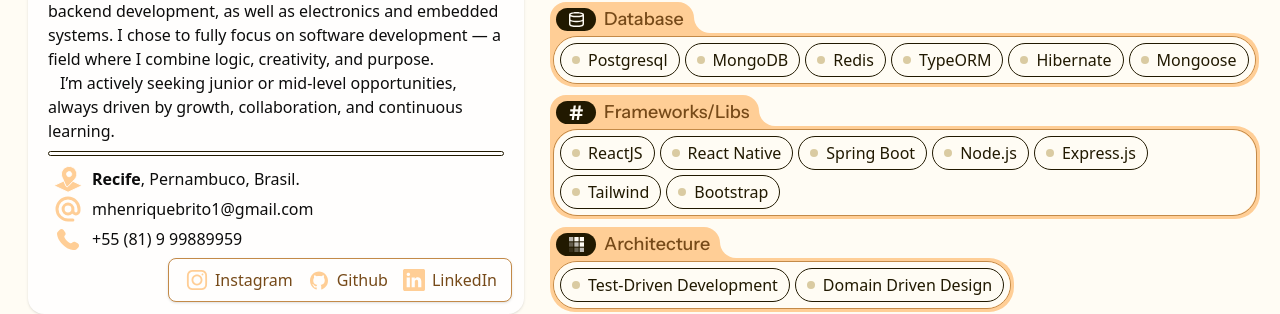
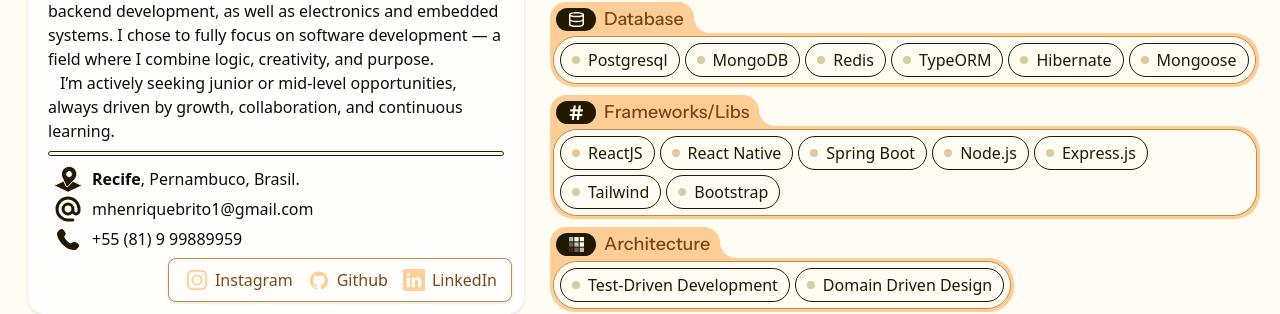
Before and after one commit to brit0dev/portfolio, a React (Vite) app: page / in a window 1280 px wide. Shown: the part 1241-1555 px from the top of the page. Built offline with nearby package versions, Linux system fonts and the light colour scheme.

Commit message:
style(icons): Refactor icons to use currentColor and improve theme consistency

```diff
--- a/src/components/common/icons/links/EmailIcon.tsx
+++ b/src/components/common/icons/links/EmailIcon.tsx
@@ -10,7 +10,7 @@
   >
     <path
       d="M17.8889 13C17.8889 15.7 15.7 17.8889 13 17.8889C10.2999 17.8889 8.11111 15.7 8.11111 13C8.11111 10.2999 10.2999 8.11111 13 8.11111C15.7 8.11111 17.8889 10.2999 17.8889 13ZM17.8889 13V14.8333C17.8889 16.5209 19.2569 17.8889 20.9444 17.8889C22.632 17.8889 24 16.5209 24 14.8333V13C24 6.92487 19.0752 2 13 2C6.92487 2 2 6.92487 2 13C2 19.0752 6.92487 24 13 24H17.8889"
-      stroke="#FFCE96"
+      stroke="currentColor"
       stroke-width="3"
       stroke-linecap="round"
       stroke-linejoin="round"
--- a/src/components/common/icons/links/FigmaIcon.tsx
+++ b/src/components/common/icons/links/FigmaIcon.tsx
@@ -6,7 +6,7 @@
       fillRule="evenodd"
       clipRule="evenodd"
       d="M7.00005 2.04999H5.52505C4.71043 2.04999 4.05005 2.71037 4.05005 3.52499C4.05005 4.33961 4.71043 4.99999 5.52505 4.99999H7.00005V2.04999ZM7.00005 1.04999H8.00005H9.47505C10.842 1.04999 11.95 2.15808 11.95 3.52499C11.95 4.33163 11.5642 5.04815 10.9669 5.49999C11.5642 5.95184 11.95 6.66836 11.95 7.475C11.95 8.8419 10.842 9.95 9.47505 9.95C8.92236 9.95 8.41198 9.76884 8.00005 9.46266V9.95L8.00005 11.425C8.00005 12.7919 6.89195 13.9 5.52505 13.9C4.15814 13.9 3.05005 12.7919 3.05005 11.425C3.05005 10.6183 3.43593 9.90184 4.03317 9.44999C3.43593 8.99814 3.05005 8.28163 3.05005 7.475C3.05005 6.66836 3.43594 5.95184 4.03319 5.5C3.43594 5.04815 3.05005 4.33163 3.05005 3.52499C3.05005 2.15808 4.15814 1.04999 5.52505 1.04999H7.00005ZM8.00005 2.04999V4.99999H9.47505C10.2897 4.99999 10.95 4.33961 10.95 3.52499C10.95 2.71037 10.2897 2.04999 9.47505 2.04999H8.00005ZM5.52505 8.94998H7.00005L7.00005 7.4788L7.00005 7.475L7.00005 7.4712V6H5.52505C4.71043 6 4.05005 6.66038 4.05005 7.475C4.05005 8.28767 4.70727 8.94684 5.5192 8.94999L5.52505 8.94998ZM4.05005 11.425C4.05005 10.6123 4.70727 9.95315 5.5192 9.94999L5.52505 9.95H7.00005L7.00005 11.425C7.00005 12.2396 6.33967 12.9 5.52505 12.9C4.71043 12.9 4.05005 12.2396 4.05005 11.425ZM8.00005 7.47206C8.00164 6.65879 8.66141 6 9.47505 6C10.2897 6 10.95 6.66038 10.95 7.475C10.95 8.28962 10.2897 8.95 9.47505 8.95C8.66141 8.95 8.00164 8.29121 8.00005 7.47794V7.47206Z"
-      fill="#000000"
+      fill="currentColor"
     />
   </svg>
 );
--- a/src/components/common/icons/links/LocationIcon.tsx
+++ b/src/components/common/icons/links/LocationIcon.tsx
@@ -10,11 +10,11 @@
   >
     <path
       d="M19.6137 0.750981C15.1737 -0.0319077 10.9392 2.93317 10.1563 7.37315C9.84801 9.12147 10.1383 10.8268 10.8594 12.3086C10.8709 12.3431 10.8674 12.3788 10.8815 12.4124L12.5 16.1012L14.8237 21.3973C15.0065 21.8139 15.3858 22.1115 15.8334 22.1905C16.2809 22.2694 16.7391 22.1194 17.0534 21.7904L22.1994 16.4036L23.8309 14.6957C23.856 14.669 23.8646 14.6343 23.8872 14.6058C25.0716 13.46 25.9276 11.9567 26.2359 10.2084C27.0188 5.76844 24.0537 1.53387 19.6137 0.750981ZM17.7235 11.4707C16.2436 11.2098 15.2552 9.79823 15.5162 8.31824C15.7771 6.83825 17.1886 5.84989 18.6686 6.11085C20.1486 6.37181 21.137 7.78334 20.876 9.26333C20.6151 10.7433 19.2035 11.7317 17.7235 11.4707Z"
-      fill="#FFCE96"
+      fill="currentColor"
     />
     <path
       d="M15.8334 22.1905C15.3858 22.1115 15.0065 21.8139 14.8237 21.3973L12.5 16.1012L2 21L17.0534 28L32 21L22.1994 16.4036L17.0534 21.7904C16.7391 22.1194 16.2809 22.2694 15.8334 22.1905Z"
-      fill="#FFCE96"
+      fill="currentColor"
     />
     <path
       d="M22.1994 16.4036L17.0534 21.7904C16.7391 22.1194 16.2809 22.2694 15.8334 22.1905C15.3858 22.1115 15.0065 21.8139 14.8237 21.3973L12.5 16.1012M22.1994 16.4036L23.8309 14.6957C23.856 14.669 23.8646 14.6343 23.8872 14.6058C25.0716 13.46 25.9276 11.9567 26.2359 10.2084C27.0188 5.76844 24.0537 1.53387 19.6137 0.750981C15.1737 -0.0319077 10.9392 2.93317 10.1563 7.37315C9.84801 9.12147 10.1383 10.8268 10.8594 12.3086C10.8709 12.3431 10.8674 12.3788 10.8815 12.4124L12.5 16.1012M22.1994 16.4036L32 21L17.0534 28L2 21L12.5 16.1012M17.7235 11.4707C16.2436 11.2098 15.2552 9.79823 15.5162 8.31824C15.7771 6.83825 17.1886 5.84989 18.6686 6.11085C20.1486 6.37181 21.137 7.78334 20.876 9.26333C20.6151 10.7433 19.2035 11.7317 17.7235 11.4707Z"
--- a/src/components/common/icons/links/PhoneIcon.tsx
+++ b/src/components/common/icons/links/PhoneIcon.tsx
@@ -10,7 +10,7 @@
   >
     <path
       d="M15.3464 13.4724L14.7897 14.0317C14.7897 14.0317 13.4666 15.3615 9.85489 11.7319C6.24325 8.10232 7.5664 6.7726 7.5664 6.7726L7.91693 6.42031C8.78056 5.55246 8.86196 4.15913 8.10846 3.14195L6.56731 1.06122C5.63478 -0.197751 3.83283 -0.364059 2.76399 0.710082L0.845591 2.638C0.315612 3.17061 -0.0395411 3.86103 0.00353002 4.62694C0.113713 6.58638 0.990864 10.8023 5.88543 15.7211C11.0759 20.9373 15.9461 21.1446 17.9377 20.9569C18.5676 20.8976 19.1154 20.5734 19.5569 20.1297L21.2932 18.3849C22.4652 17.2071 22.1347 15.1879 20.6351 14.364L18.3001 13.0811C17.3154 12.5401 16.116 12.699 15.3464 13.4724Z"
-      fill="#FFCE96"
+      fill="currentColor"
     />
   </svg>
 );
--- a/src/index.css
+++ b/src/index.css
@@ -39,7 +39,13 @@
 @layer components {
   ul.contact-list > li > div,
   ul.social-list li > a > div {
-    @apply w-8 h-7.5 flex items-center justify-center text-primary;
+    @apply w-8 h-7.5 flex items-center justify-center;
+  }
+  ul.social-list li > a > div {
+    @apply text-primary;
+  }
+  ul.contact-list li > div {
+    @apply text-text-primary;
   }
   ul.contact-list > li {
     @apply flex gap-2 items-center;
```
